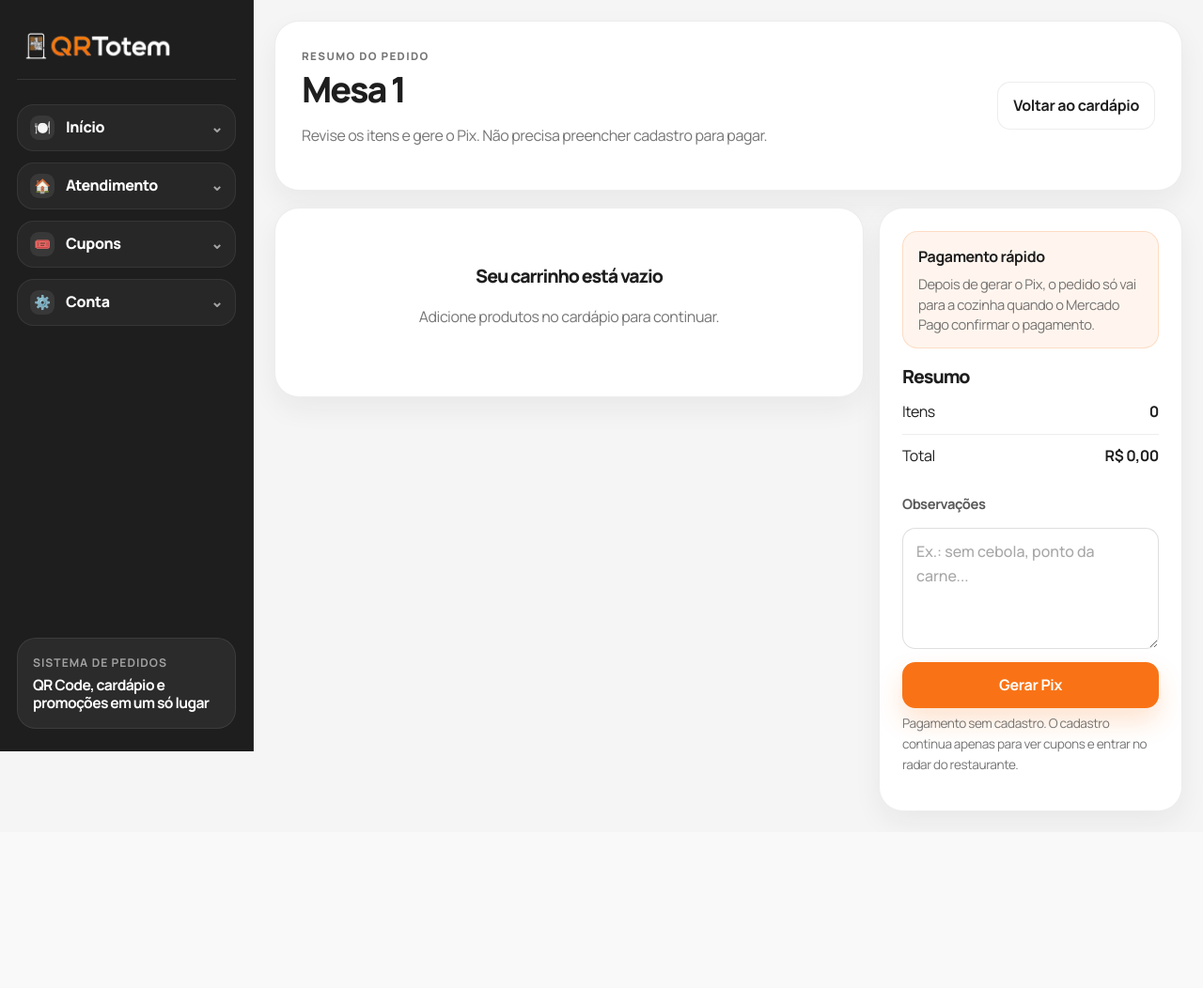
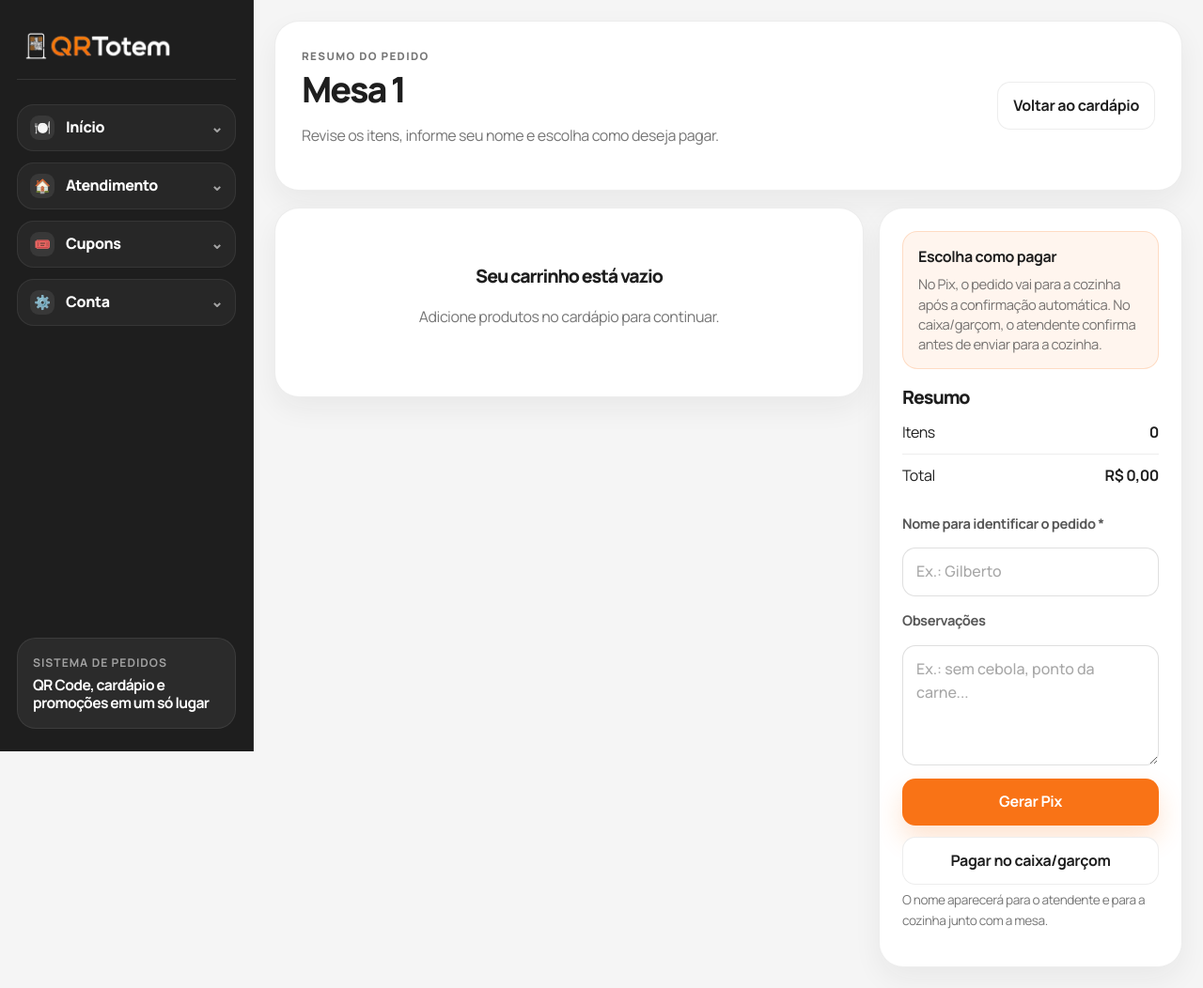
Before and after one commit to camisagilberto/restaurante_homolog, a Flask app: page /carrinho in a window 1280 px wide. Shown: the whole page at 94% size. Before the commit the page ends 870 px from the top, so only its background shows below. Run offline with Flask 3, Linux system fonts and the light colour scheme; the visitor is signed in with stand-in values (Sample User, id 1); data comes from the database, SQL or seed files in the repository.

Commit message:
Update cart.html

```diff
--- a/app/templates/client/cart.html
+++ b/app/templates/client/cart.html
@@ -6,7 +6,7 @@
   <div>
     <p class="eyebrow">Resumo do pedido</p>
     <h2>Mesa {{ table_number }}</h2>
-    <p class="muted">Revise os itens e gere o Pix. Não precisa preencher cadastro para pagar.</p>
+    <p class="muted">Revise os itens, informe seu nome e escolha como deseja pagar.</p>
   </div>
   <a class="btn btn-secondary" href="{{ menu_url }}">Voltar ao cardápio</a>
 </section>
@@ -46,8 +46,8 @@
 
   <aside class="panel summary-panel">
     <div class="checkout-info-card">
-      <strong>Pagamento rápido</strong>
-      <p>Depois de gerar o Pix, o pedido só vai para a cozinha quando o Mercado Pago confirmar o pagamento.</p>
+      <strong>Escolha como pagar</strong>
+      <p>No Pix, o pedido vai para a cozinha após a confirmação automática. No caixa/garçom, o atendente confirma antes de enviar para a cozinha.</p>
     </div>
     <h3>Resumo</h3>
     <div class="summary-line"><span>Itens</span><strong id="cart-quantity">{{ cart_quantity }}</strong></div>
@@ -55,10 +55,19 @@
     <form id="finalize-order-form" class="stacked-form" method="post" action="{{ url_for('client.finalize_order') }}">
       <input type="hidden" name="csrf_token" value="{{ csrf }}">
       <input type="hidden" name="table_number" value="{{ table_number }}">
+
+      <label for="customer_name">Nome para identificar o pedido <span class="required-mark">*</span></label>
+      <input id="customer_name" name="customer_name" type="text" autocomplete="name" placeholder="Ex.: Gilberto" required>
+
       <label for="notes">Observações</label>
       <textarea id="notes" name="notes" rows="4" placeholder="Ex.: sem cebola, ponto da carne..."></textarea>
-      <button type="submit" class="btn btn-primary btn-block">Gerar Pix</button>
-      <p class="muted form-hint">Pagamento sem cadastro. O cadastro continua apenas para ver cupons e entrar no radar do restaurante.</p>
+
+      <div class="checkout-actions">
+        <button type="submit" name="payment_method" value="pix" class="btn btn-primary btn-block">Gerar Pix</button>
+        <button type="submit" name="payment_method" value="offline" class="btn btn-secondary btn-block">Pagar no caixa/garçom</button>
+      </div>
+
+      <p class="muted form-hint">O nome aparecerá para o atendente e para a cozinha junto com a mesa.</p>
     </form>
   </aside>
 </div>
```
